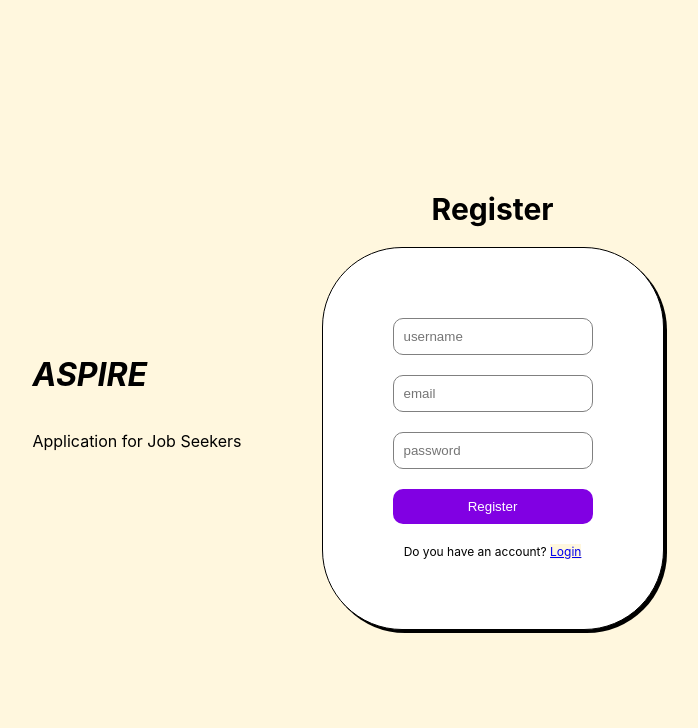
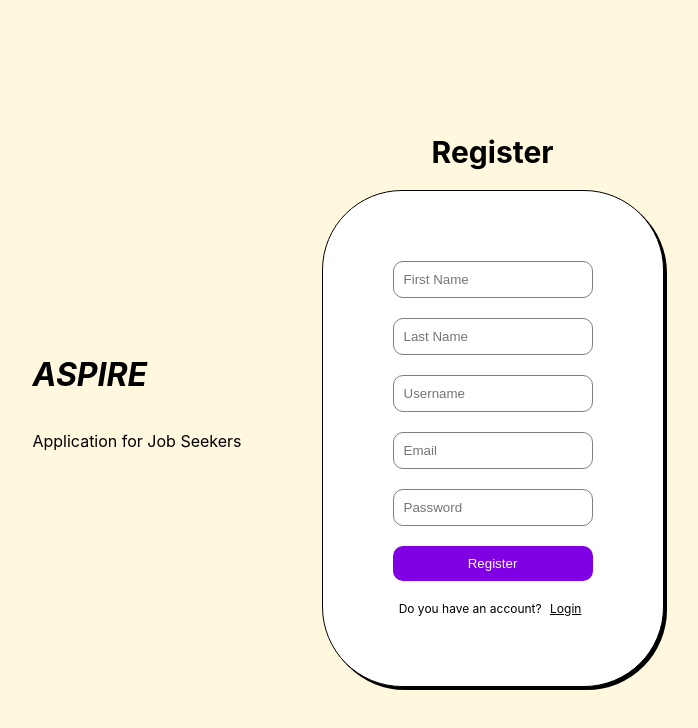
Before and after one commit to ri-yad-a/aspire, a React (Create React App) app in the folder frontend/: page /signup in a window 1280 px wide. Shown: the top 728 px of the page, without its empty margins (292-990 px from the left). Built offline with nearby package versions, Linux system fonts and the light colour scheme.

Commit message:
finished styling links and adding new fields

```diff
--- a/frontend/src/pages/Login.jsx
+++ b/frontend/src/pages/Login.jsx
@@ -32,6 +32,12 @@ const Login = () => {
     }
   };
 
+  const linkStyle = {
+    margin: "5px",
+    backgroundColor: 'white',
+    color: 'black',
+  };
+
   return (
     <div className="login-signup">
     <div className="intro-pane">
@@ -40,25 +46,25 @@ const Login = () => {
     </div>
     <div className="auth">
       <h1>Login</h1>
-      <form>
+      <form onSubmit={handleSubmit}>
         <input
           required
           type="text"
-          placeholder="email"
+          placeholder="Email"
           name="email"
           onChange={handleChange}
         />
         <input
           required
           type="password"
-          placeholder="password"
+          placeholder="Password"
           name="password"
           onChange={handleChange}
         />
-        <button onClick={handleSubmit}>Login</button>
+        <button type="submit">Login</button>
         {err && <p>{err}</p>}
         <span>
-          Don't have an account yet? <Link to="/signUp">Sign Up</Link>
+          Don't have an account yet? <Link style={linkStyle} to="/signUp">Sign Up</Link>
         </span>
       </form>
     </div>
--- a/frontend/src/pages/SignUp.jsx
+++ b/frontend/src/pages/SignUp.jsx
@@ -7,8 +7,8 @@ import axios from "axios";
 
 const Register = () => {
   const [inputs, setInputs] = useState({
-    fname:"as",
-    lname:"as",
+    fname:"",
+    lname:"",
     username: "",
     email: "",
     password: "",
@@ -32,6 +32,12 @@ const Register = () => {
     }
   };
 
+  const linkStyle = {
+    margin: "5px",
+    backgroundColor: 'white',
+    color: 'black',
+  };
+
   return (
     <div className="login-signup">
     <div className="intro-pane">
@@ -40,32 +46,46 @@ const Register = () => {
     </div>
     <div className="auth">
       <h1>Register</h1>
-      <form>
+      <form onSubmit={handleSubmit}>
+      <input
+          required
+          type="text"
+          placeholder="First Name"
+          name="fname"
+          onChange={handleChange}
+        />
         <input
           required
           type="text"
-          placeholder="username"
+          placeholder="Last Name"
+          name="lname"
+          onChange={handleChange}
+        />
+        <input
+          required
+          type="text"
+          placeholder="Username"
           name="username"
           onChange={handleChange}
         />
         <input
           required
           type="email"
-          placeholder="email"
+          placeholder="Email"
           name="email"
           onChange={handleChange}
         />
         <input
           required
           type="password"
-          placeholder="password"
+          placeholder="Password"
           name="password"
           onChange={handleChange}
         />
-        <button onClick={handleSubmit}>Register</button>
+        <button type="submit">Register</button>
         {err && <p>{err}</p>}
         <span>
-          Do you have an account? <Link to="/">Login</Link>
+          Do you have an account? <Link style={linkStyle} to="/">Login</Link>
         </span>
       </form>
     </div>
```
Also changed, not shown: frontend/src/styles/SignInUp.css (line endings or trailing spaces).
